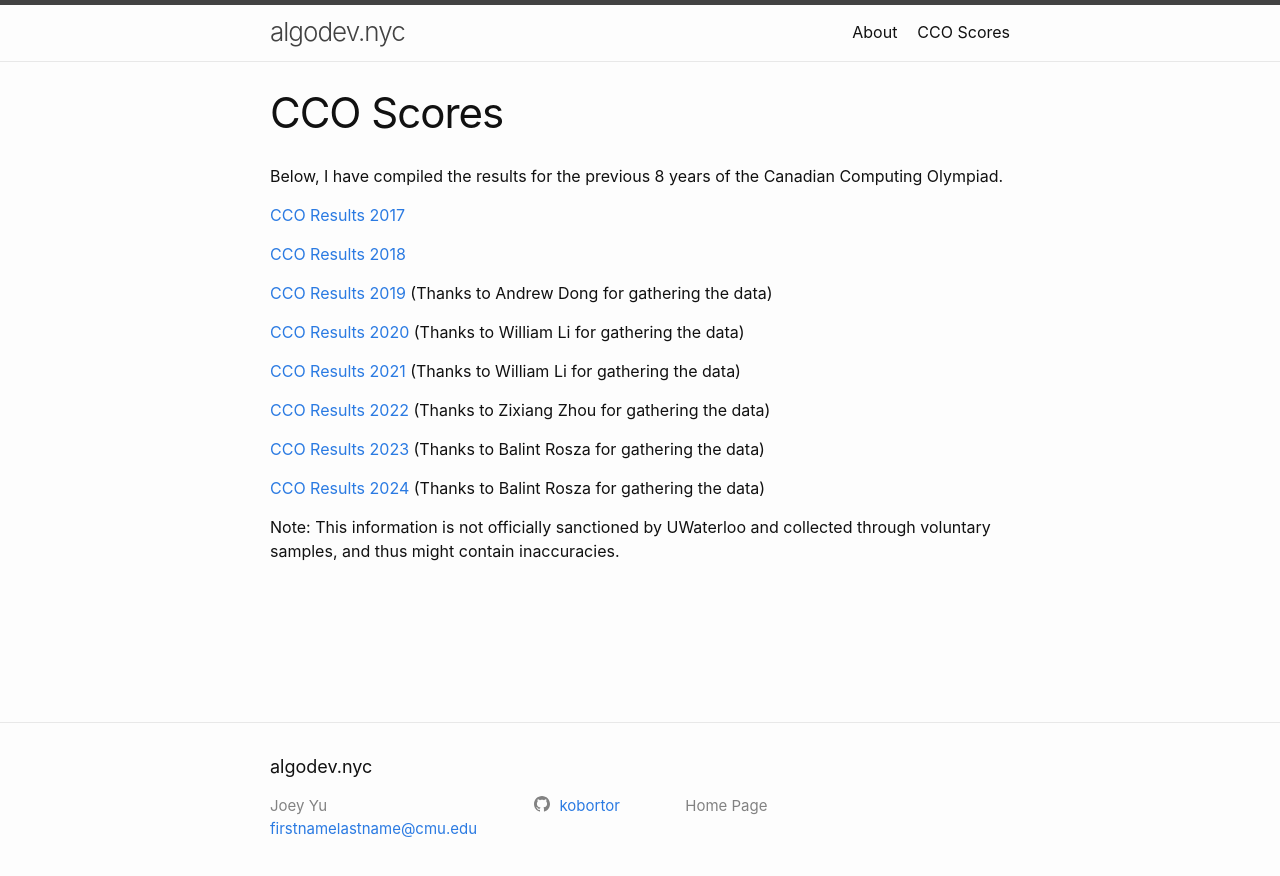
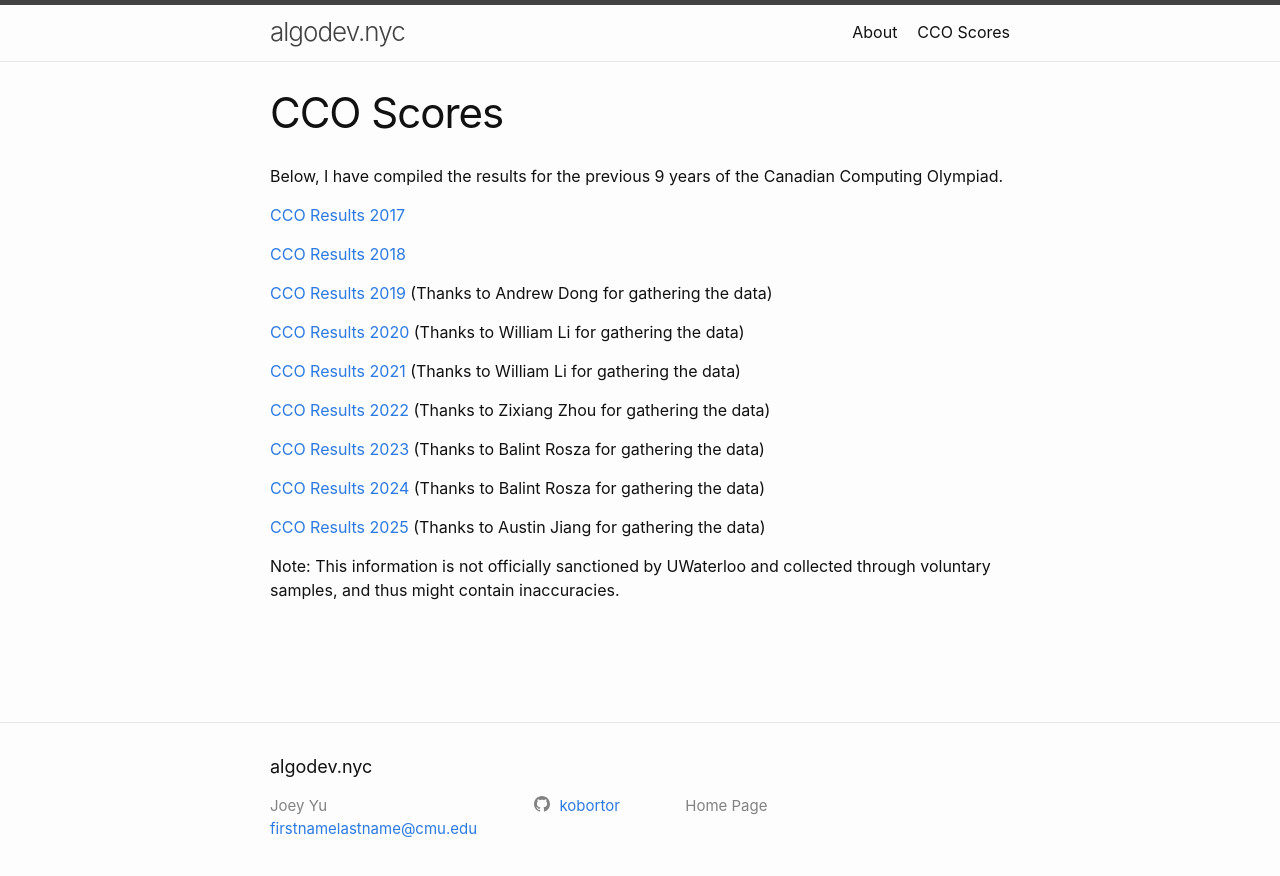
Before and after one commit to kobortor/kobortor.com, a Jekyll site: the page built from cco.markdown, in a window 1280 px wide. Shown: the top 876 px of the page. Built offline with Jekyll 4.4.1, drawn with Linux system fonts in a browser that asks for light colours.

Commit message:
Update cco.markdown

```diff
--- a/cco.markdown
+++ b/cco.markdown
@@ -4,7 +4,7 @@ title: CCO Scores
 permalink: /cco/
 ---
 
-Below, I have compiled the results for the previous 8 years of the Canadian Computing Olympiad.
+Below, I have compiled the results for the previous 9 years of the Canadian Computing Olympiad.
 
 [CCO Results 2017](https://docs.google.com/spreadsheets/d/1QtrUWsgY-zPCIwCfeSX_AXtDMleQX80ygAeeF9n4og8/edit?usp=sharing)
 
@@ -22,4 +22,6 @@ Below, I have compiled the results for the previous 8 years of the Canadian Comp
 
 [CCO Results 2024](https://docs.google.com/spreadsheets/d/1BO08hGTLRirRWKPUcZf3vRqYxNMrZseQ86jG-F4JqbI/edit?gid=0#gid=0) (Thanks to Balint Rosza for gathering the data)
 
+[CCO Results 2025](https://docs.google.com/spreadsheets/d/1Fd50zOnrfFqjnl4C9Y-rQGd2w3rKjd72nsH7vLgcnrg/edit?gid=0#gid=0) (Thanks to Austin Jiang for gathering the data)
+
 Note: This information is not officially sanctioned by UWaterloo and collected through voluntary samples, and thus might contain inaccuracies.
```
